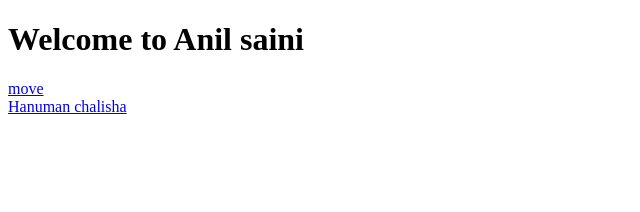
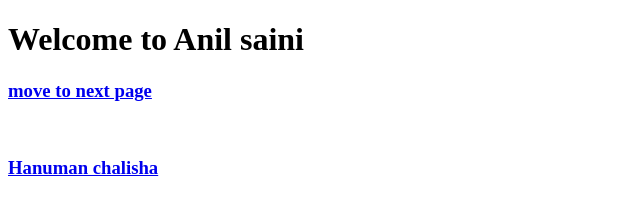
Before and after one commit to anilsainiit2/lifeit, a plain HTML site: page index.html in a window 1280 px wide. Shown: the whole page, without its empty margins (0-640 px from the left). Drawn offline with Linux system fonts and the light colour scheme.

Commit message:
Update index.html

```diff
--- a/index.html
+++ b/index.html
@@ -7,7 +7,7 @@
 </head>
 <body>
     <h1 color="yellow"> Welcome to Anil saini</h1>
-        <a href="many/second.html">move</a><br>
-        <a href="many/third.html">Hanuman chalisha</a>
+       <h3> <a href="many/second.html">move to next page</a></h3><br>
+      <h3>  <a href="many/third.html">Hanuman chalisha</h3></a>
 </body>
 </html>
```
